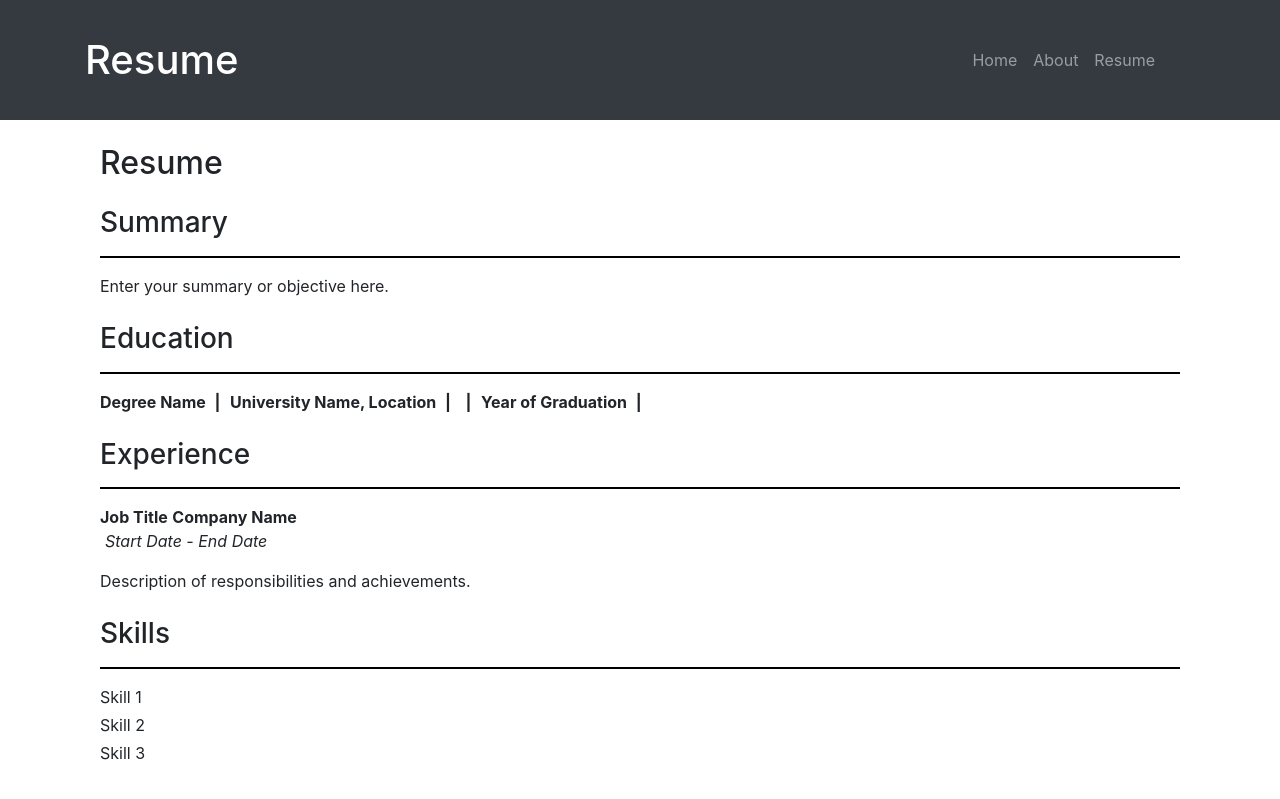
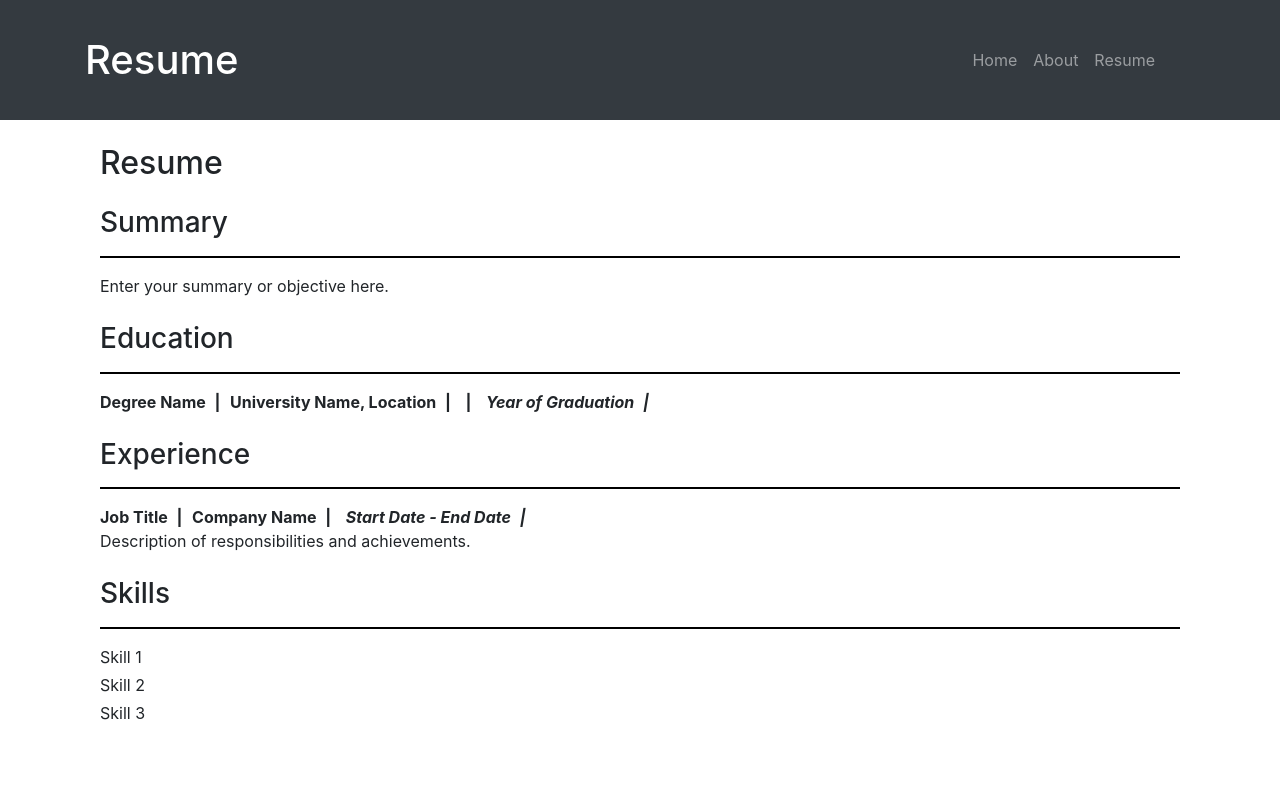
Before and after one commit to rsitorius/rsitorius.github.io, a Jekyll site: the page built from resume.html, in a window 1280 px wide. Shown: the top 799 px of the page. Built offline with Jekyll 4.4.1, drawn with Linux system fonts in a browser that asks for light colours.

Commit message:
Update resume.html

```diff
--- a/resume.html
+++ b/resume.html
@@ -16,22 +16,18 @@ permalink: /resume/
     margin-top: 5px; /* Adjust margin-top as needed */
   }
 
-  /* Custom CSS for job title, company, and duration */
-  .job-title-company {
+  /* Custom CSS for job title, company, and education */
+  .info {
     display: inline-block;
     font-weight: bold;
   }
-  .duration {
-    font-style: italic;
+  .info::after {
+    content: " |";
     margin-left: 5px;
     margin-right: 5px;
   }
-  .education-info {
-    display: inline-block;
-    font-weight: bold;
-  }
-  .education-info::after {
-    content: " |";
+  .duration {
+    font-style: italic;
     margin-left: 5px;
     margin-right: 5px;
   }
@@ -52,16 +48,16 @@ permalink: /resume/
           {% for item in section.items %}
             {% if section.name == 'Education' %}
               <li class="mb-3">
-                <div class="education-info">{{ item.degree }}</div>
-                <div class="education-info">{{ item.university }}</div>
-                <div class="education-info">{{ item.location }}</div>
-                <div class="education-info">{{ item.graduation_year }}</div>
+                <div class="info">{{ item.degree }}</div>
+                <div class="info">{{ item.university }}</div>
+                <div class="info">{{ item.location }}</div>
+                <div class="info duration">{{ item.graduation_year }}</div>
               </li>
             {% elsif section.name == 'Experience' %}
               <li class="mb-3">
-                <div class="job-title-company">{{ item.title }}</div>
-                <div class="job-title-company">{{ item.company }}</div>
-                <p class="duration">{{ item.duration }}</p>
+                <div class="info">{{ item.title }}</div>
+                <div class="info">{{ item.company }}</div>
+                <div class="info duration">{{ item.duration }}</div>
                 <p class="mb-0">{{ item.description }}</p>
               </li>
             {% elsif section.name == 'Skills' %}
```
